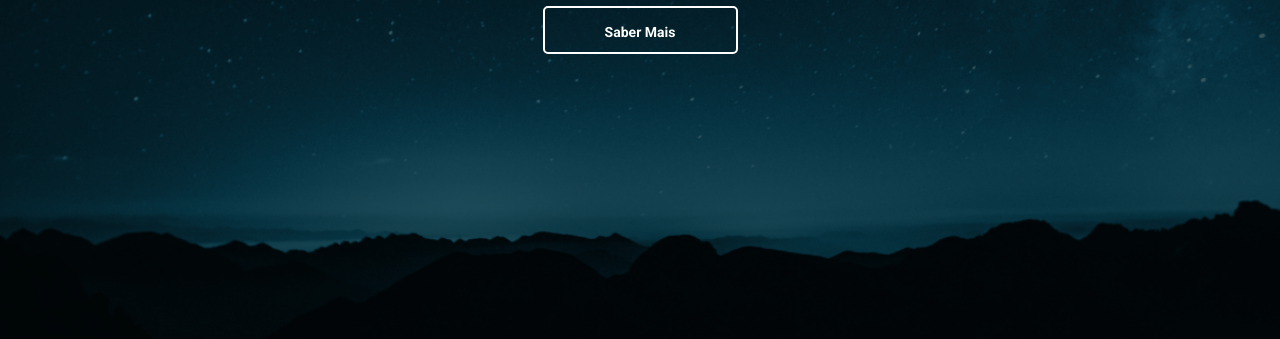
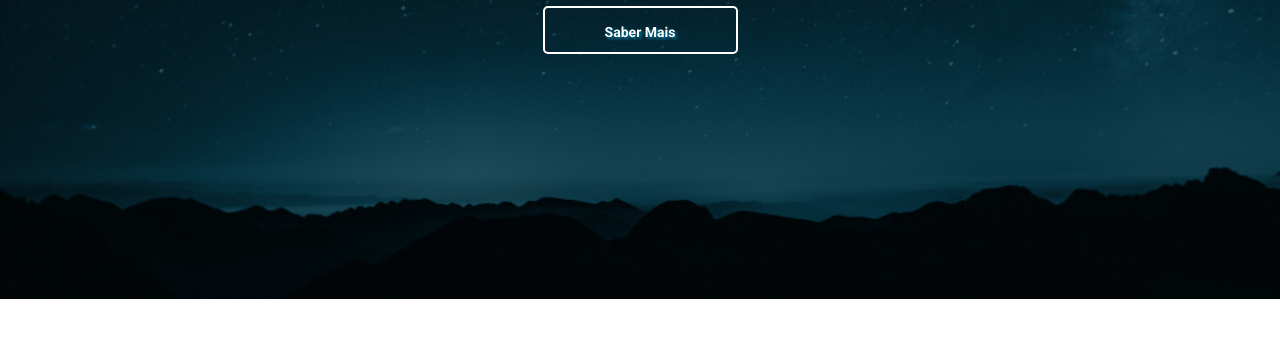
Before and after one commit to ValdeirBarbosa/SPA-Universe, a website with bundled scripts: page index.html in a window 1280 px wide. Shown: the part 461-800 px from the top of the page. Built offline with nearby package versions, Linux system fonts and the light colour scheme.

Commit message:
ajustes finais e dinamica de background

```diff
--- /dev/null
+++ b/js/elements.js
@@ -0,0 +1,9 @@
+const body = document.querySelector('body')
+const listMenu = document.querySelector('ul li')
+const imageBgr = {
+  "/": "../assets/mountains-universe-1.png",
+  "/universo": "../assets/mountains-universe-2.png",
+  "/explorar": "../assets/mountains-universe-3.png"
+}
+
+export { body,listMenu, imageBgr}
--- a/js/router.js
+++ b/js/router.js
@@ -1,3 +1,4 @@
+import { body, imageBgr } from "./elements.js"
 
 export class Router {
   routes = {}
@@ -5,22 +6,19 @@ export class Router {
     this.routes[routeName] = page
   }
   route(event) {
+    event.preventDefault()
     event = event || window.event
-    event.preventDefault()
     window.history.pushState({}, "", event.target.href)
-    console.log(event.target.pathname)
-    event.preventDefault();
     this.handle()
   }
   handle() {
     const { pathname } = window.location
     const route = this.routes[pathname] || this.routes[404]
-
+    body.style.backgroundImage = `url(${imageBgr[pathname]})`
     fetch(route)
       .then((data) => data.text())
       .then((html) => {
         document.querySelector("#app").innerHTML = html
       })
   }
-
 }
--- a/styles/style.css
+++ b/styles/style.css
@@ -2,19 +2,20 @@
   margin: 0;
   padding: 0;
   box-sizing: border-box;
+  font-family: "Roboto", sans-serif;
+  text-shadow: 2px 2px 3px  #02799d;
 }
 body {
   color: white;
-  background-image: url("../assets/mountains-universe-1.png");
+  /* background-image: url("../assets/mountains-universe-1.png"); */
   background-repeat: no-repeat;
   background-size: cover;
-  background-position: center;
-  height: 100vh;
+  background-position:center;
+  height: 95vh;
+  width: 100%;
+  animation: bacgroundFade 4000ms
 }
-body {
-  color: white;
-  font-family: "Roboto", sans-serif;
-}
+
 nav {
   display: flex;
   padding: 0 2rem;
@@ -32,8 +33,11 @@ nav ul a {
 }
 #app {
   padding: 0 3rem;
+  /* height: calc(100vh - 122px); */
+}
+nav ul a:hover {
+  font-weight: bold;
 
-  height: calc(100vh - 122px);
 }
 .home {
   display: flex;
@@ -42,11 +46,13 @@ nav ul a {
   justify-content: center;
   gap: 2rem;
   height: calc(100vh - 122px);
+  width:100%;
+
 }
 
 .home h1 {
   font-family: "Roboto", sans-serif;
-  font-size: 48px;
+  font-size: 68px;
   font-weight: 700;
   line-height: 60px;
   letter-spacing: 0em;
@@ -60,14 +66,13 @@ nav ul a {
   flex-direction: row;
   justify-content: center;
   align-items: center;
-
   gap: 8px;
   width: 195px;
   height: 48px;
   border: 2px solid #ffffff;
   border-radius: 5px;
   cursor: pointer;
-}
+  text-shadow: none }
 
 .home button a {
   font-family: "Roboto", sans-serif;
@@ -92,6 +97,7 @@ nav ul a {
   display: flex;
   flex-direction: column;
   gap: 1rem;
+  height: calc(100vh - 122px);
 }
 .artigo h1 {
   font-family: "Roboto";
@@ -113,3 +119,10 @@ nav ul a {
   text-align: justify;
   color: #e1e1e6;
 }
+
+
+@keyframes bacgroundFade {
+ from {background-color:#02799d;}
+  to {background-color: transparent;}
+
+}
```
Also changed, not shown: index.html (+1 -1 lines).
